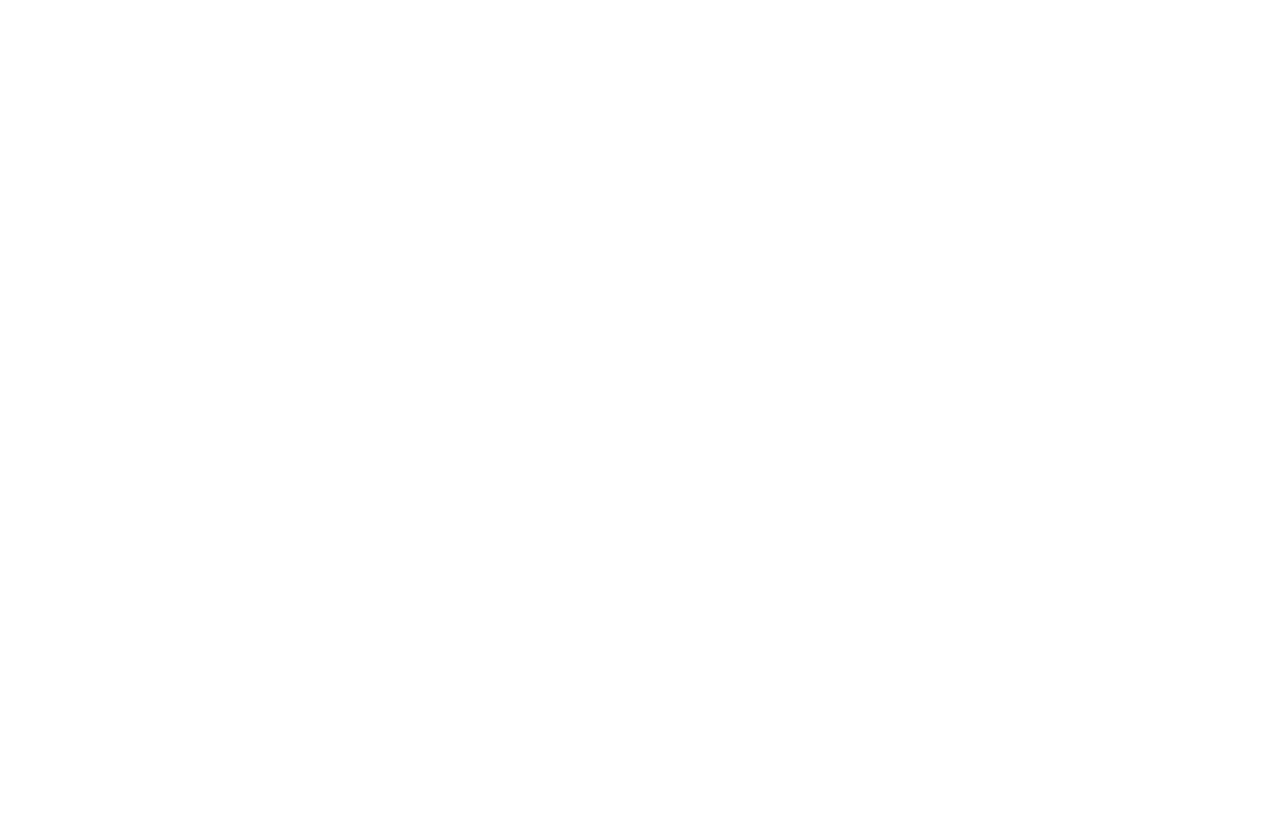
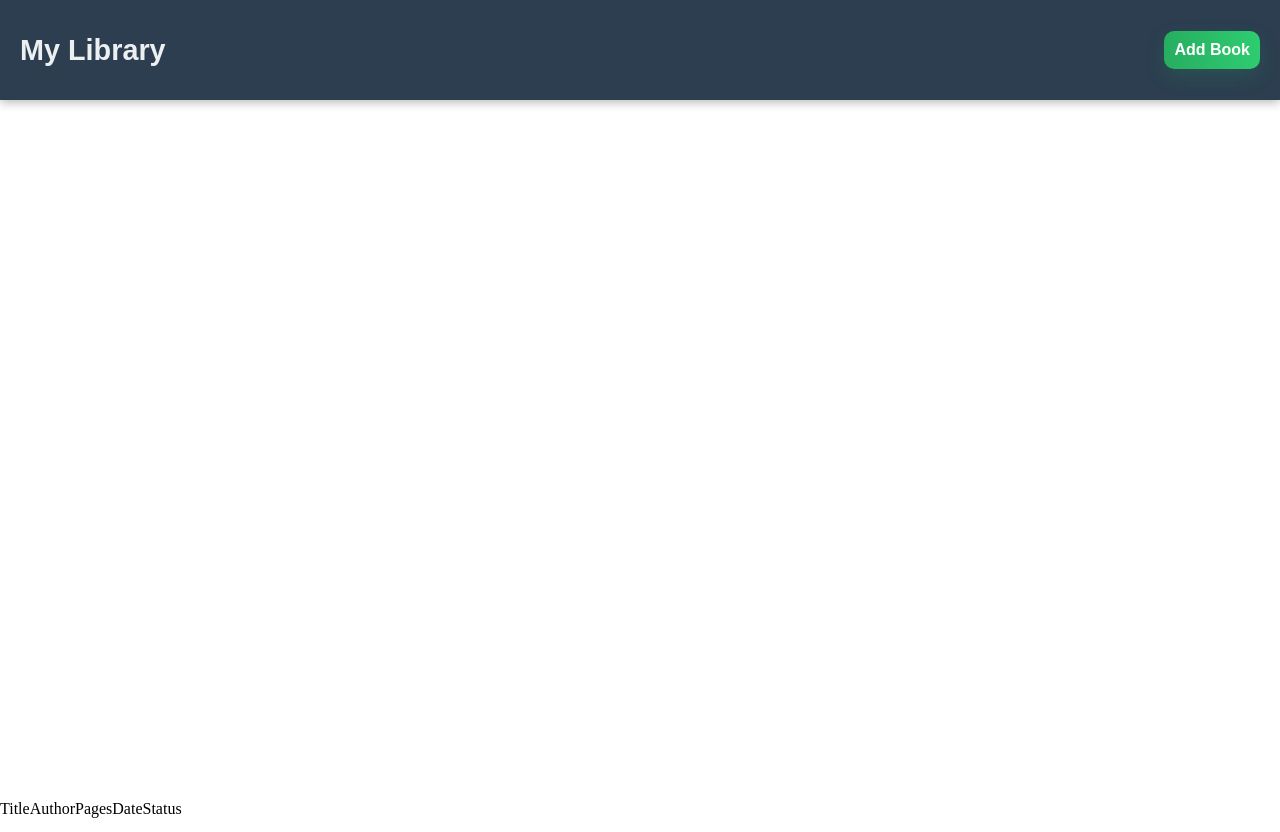
Before and after one commit to adjeisilas/library-project, a plain HTML site: page index.html in a window 1280 px wide. Before the commit the page ends 800 px from the top, so only its background shows below. Drawn offline with Linux system fonts and the light colour scheme.

Commit message:
designed the nav bar and added it css

```diff
--- a/index.html
+++ b/index.html
@@ -1,13 +1,29 @@
 <!DOCTYPE html>
 <html lang="en">
-<head>
-    <meta charset="UTF-8">
-    <meta name="viewport" content="width=device-width, initial-scale=1.0">
-    <link rel="stylesheet" href="styles.css">
+  <head>
+    <meta charset="UTF-8" />
+    <meta name="viewport" content="width=device-width, initial-scale=1.0" />
+    <link rel="stylesheet" href="styles.css" />
     <title>Library</title>
-</head>
-<body>
-
+  </head>
+  <body>
+    <div class="container">
+        <nav>
+            <p class="logo">My Library</p>
+            <button id="add-btn">Add Book</button>
+        </nav>
+    </div>
+    <div class="content">
+        <table>
+            <th>
+                <tr>Title</tr>
+                <tr>Author</tr>
+                <tr>Pages</tr>
+                <tr>Date</tr>
+                <tr>Status</tr>
+            </th>
+        </table>
+    </div>
     <script src="script.js"></script>
-</body>
+  </body>
 </html>
--- a/styles.css
+++ b/styles.css
@@ -2,3 +2,71 @@
   margin: 0;
   padding: 0;
 }
+.container {
+  height: 100vh;
+  width: 100%;
+  overflow: hidden;
+  background-color: white;
+}
+nav {
+  display: flex;
+  flex-direction: row;
+  justify-content: space-between;
+  align-items: center;
+  padding: 20px;
+  height: 60px;
+  background-color: #2c3e50;
+  box-shadow: 0 2px 10px rgba(0, 0, 0, 0.3);
+}
+
+
+.logo {
+  font-size: 1.8rem;
+  font-weight: 700;
+  font-family: "Poppins", sans-serif;
+  color: #ecf0f1;
+  text-decoration: none;
+  transition: color 0.3s ease;
+}
+
+.logo:hover {
+  color: #3498db;
+}
+
+
+button#add-btn {
+  padding: 10px;
+  font-family: "Poppins", sans-serif;
+  font-weight: bold;
+  font-size: 1rem;
+  color: #ffffff;
+  background: linear-gradient(90deg, #27ae60 0%, #2ecc71 100%);
+  border: none;
+  border-radius: 10px;
+  box-shadow: 0 8px 20px rgba(39, 174, 96, 0.18);
+  cursor: pointer;
+  transition: transform 120ms ease, box-shadow 120ms ease, filter 120ms ease;
+}
+
+button#add-btn:hover {
+  transform: translateY(-3px);
+  box-shadow: 0 14px 34px rgba(39, 174, 96, 0.22);
+  filter: brightness(1.02);
+}
+
+button#add-btn:active {
+  transform: translateY(-1px);
+  box-shadow: 0 6px 14px rgba(39, 174, 96, 0.16);
+}
+
+button#add-btn:focus {
+  outline: 3px solid rgba(46, 204, 113, 0.18);
+  outline-offset: 3px;
+}
+
+button#add-btn[disabled] {
+  opacity: 0.6;
+  cursor: not-allowed;
+  transform: none;
+  box-shadow: none;
+}
```
